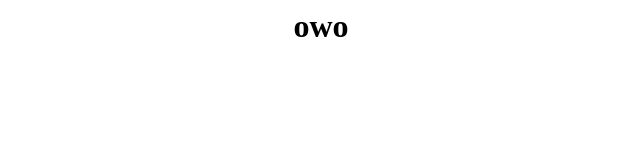
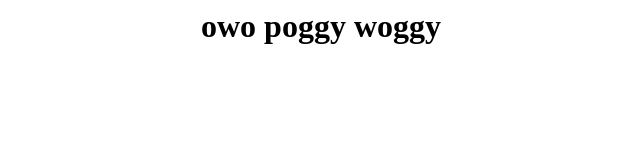
Before and after one commit to HooferDevelops/i-am-cursed, a plain HTML site: page index.html in a window 1280 px wide. Shown: the whole page, without its empty margins (319-959 px from the left). Drawn offline with Linux system fonts and the light colour scheme.

Commit message:
Update index.html

```diff
--- a/index.html
+++ b/index.html
@@ -1 +1 @@
-<center><h1>owo</h1></center>
+<center><h1>owo poggy woggy</h1></center>
```
